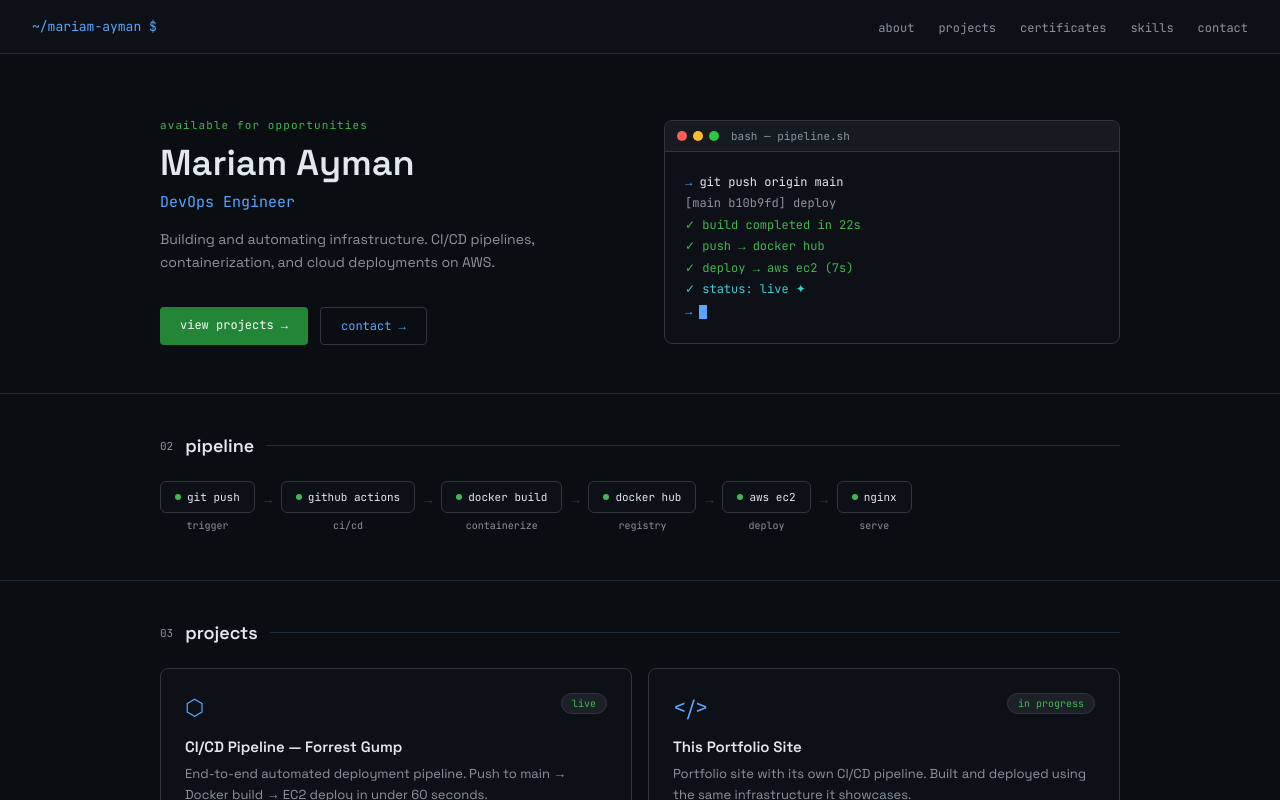
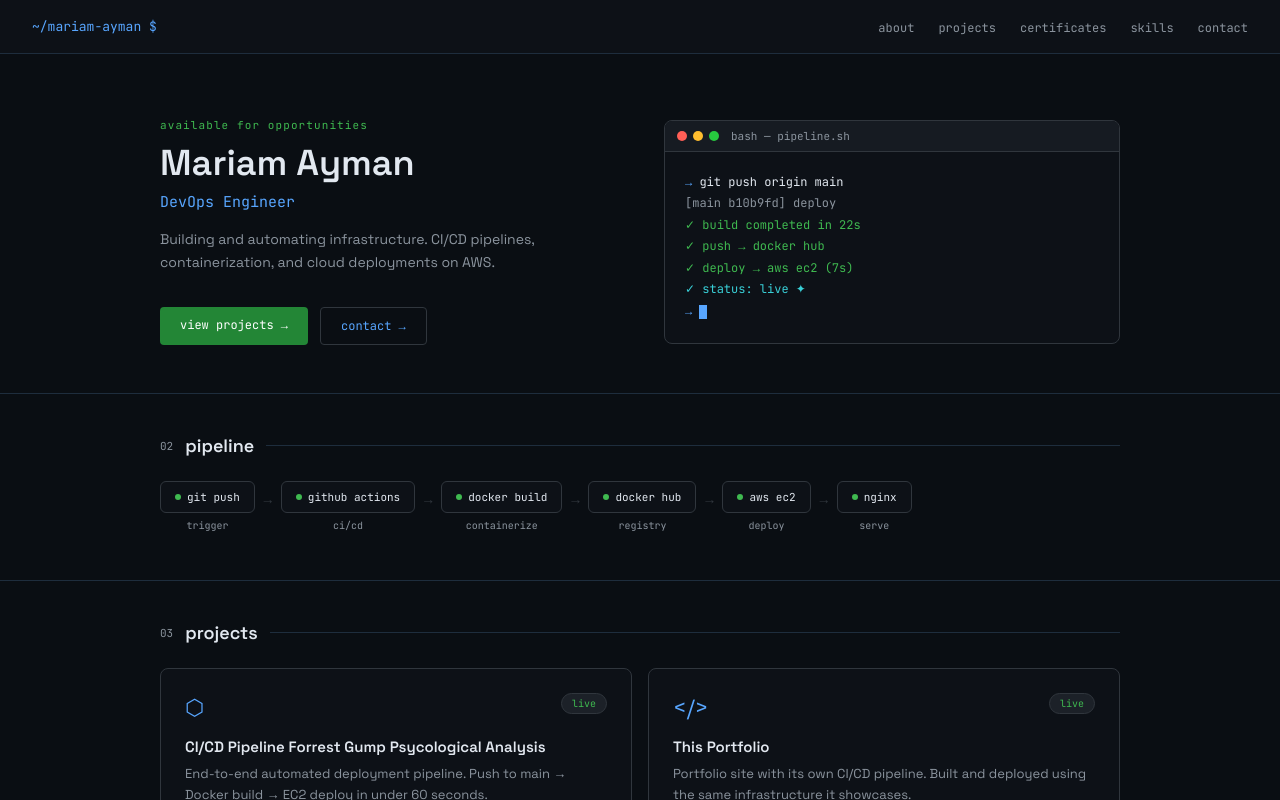
Before and after one commit to maryoussef149-cell/mariam-portfolio, a React (Create React App) app: page / in a window 1280 px wide. Shown: the top 800 px of the page. Built offline with nearby package versions, Linux system fonts and the light colour scheme.

Commit message:
Update App.js

```diff
--- a/src/App.js
+++ b/src/App.js
@@ -8,17 +8,17 @@ const SKILLS = {
 
 const PROJECTS = [
   {
-    name: 'CI/CD Pipeline — Forrest Gump',
+    name: 'CI/CD Pipeline Forrest Gump Psycological Analysis',
     desc: 'End-to-end automated deployment pipeline. Push to main → Docker build → EC2 deploy in under 60 seconds.',
     tags: ['GitHub Actions', 'Docker', 'AWS EC2', 'Nginx'],
     status: 'live',
     icon: '⬡',
   },
   {
-    name: 'This Portfolio Site',
+    name: 'This Portfolio',
     desc: 'Portfolio site with its own CI/CD pipeline. Built and deployed using the same infrastructure it showcases.',
-    tags: ['React', 'Vercel', 'GitHub Actions', 'Docker'],
-    status: 'in progress',
+    tags: ['React', 'Vercel', 'GitHub Actions', 'Docker', 'AWS EC2', 'Nginx'],
+    status: 'live',
     icon: '</>',
   },
 ];
```
